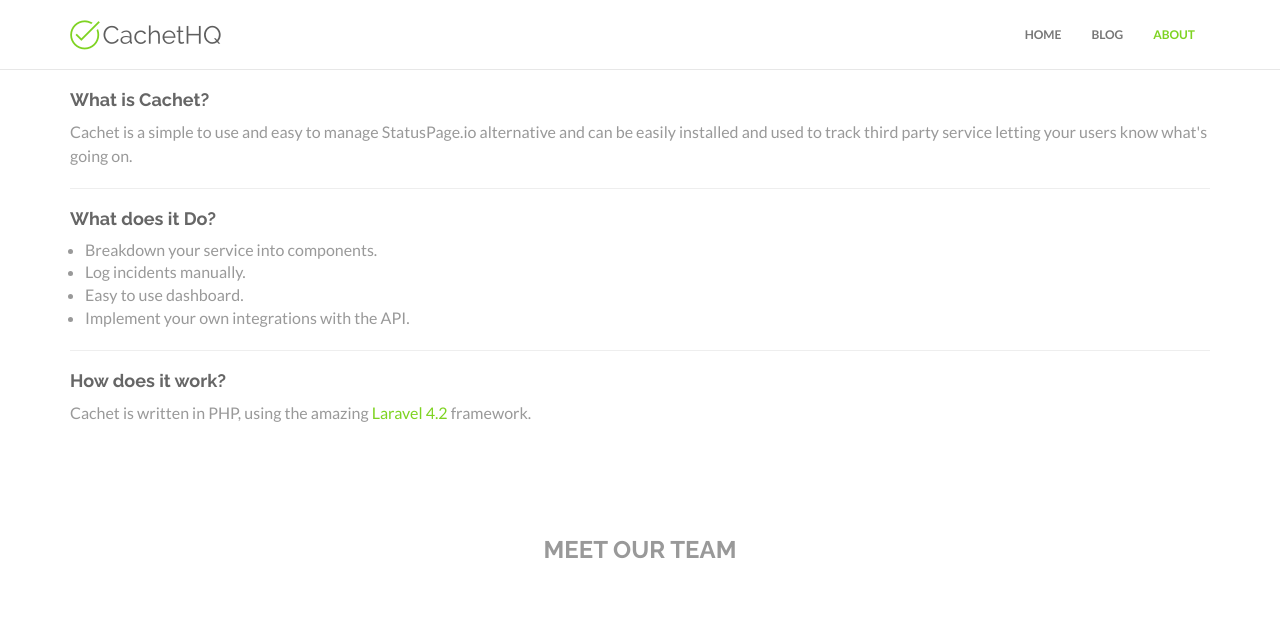
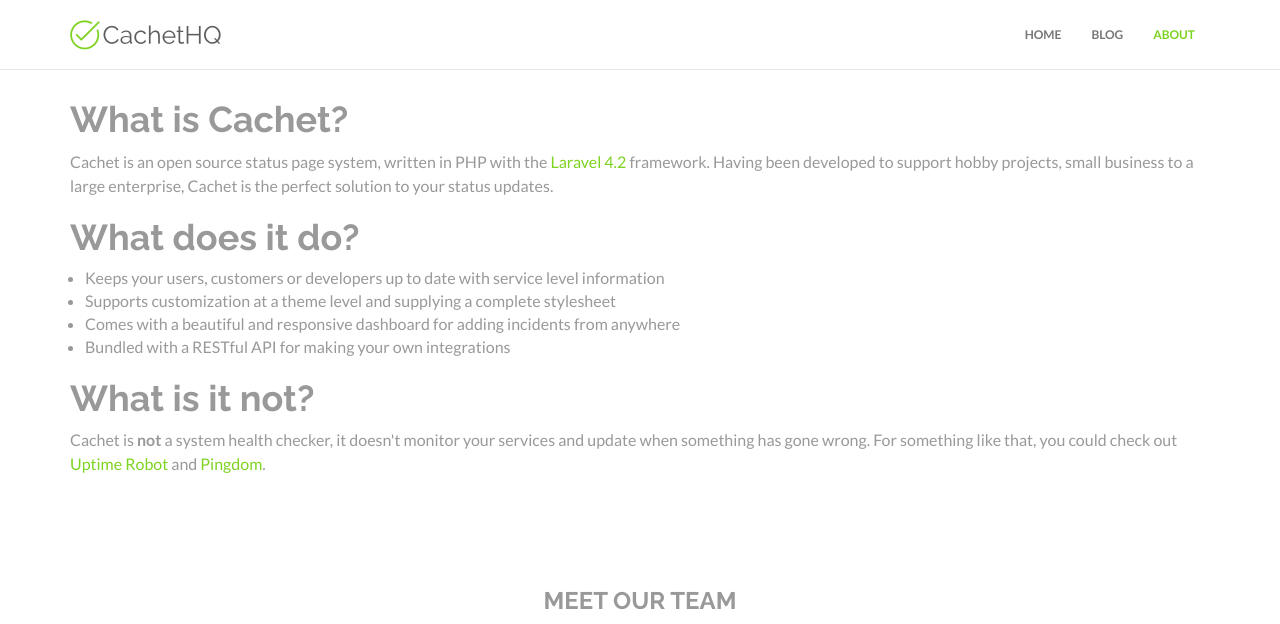
Before and after one commit to matthewjamesr/cachethq.io, a Jekyll site: the page built from about.html, in a window 1280 px wide and 900 px high, cut to the strip 0-624 px from the top of the window. Built offline with Jekyll 4.4.1, drawn with Linux system fonts in a browser that asks for light colours; nearby versions of some CDN libraries; some web fonts are replaced.

```diff
--- a/about.html
+++ b/about.html
@@ -7,19 +7,19 @@
 <div class="container mtb">
     <div class="row">
         <div class="col-lg-12">
-            <h4><b>What is {{ site.project_title }}?</b></h4>
-            <p>{{ site.project_title }} is a simple to use and easy to manage StatusPage.io alternative and can be easily installed and used to track third party service letting your users know what's going on.</p>
-            <hr>
-            <h4><b>What does it Do?</b></h4>
+            <h1>What is Cachet?</h1>
+            <p>Cachet is an open source status page system, written in PHP with the <a href='http://laravel.com'>Laravel 4.2</a> framework. Having been developed to support hobby projects, small business to a large enterprise, Cachet is the perfect solution to your status updates.</p>
+
+            <h1>What does it do?</h1>
             <ul>
-              <li>Breakdown your service into components.</li>
-              <li>Log incidents manually.</li>
-              <li>Easy to use dashboard.</li>
-              <li>Implement your own integrations with the API.</li>
+                <li>Keeps your users, customers or developers up to date with service level information</li>
+                <li>Supports customization at a theme level and supplying a complete stylesheet</li>
+                <li>Comes with a beautiful and responsive dashboard for adding incidents from anywhere</li>
+                <li>Bundled with a RESTful API for making your own integrations</li>
             </ul>
-            <hr>
-            <h4><b>How does it work?</b></h4>
-            <p>{{ site.project_title }} is written in PHP, using the amazing <a href='http://laravel.com'>Laravel 4.2</a> framework.</p>
+
+            <h1>What is it not?</h1>
+            <p>Cachet is <strong>not</strong> a system health checker, it doesn't monitor your services and update when something has gone wrong. For something like that, you could check out <a href='https://uptimerobot.com'>Uptime Robot</a> and <a href='https://pingdom.com'>Pingdom</a>.</p>
         </div>
     </div>
 </div>
```
Also changed, not shown: category.html (+4 -5 lines).
